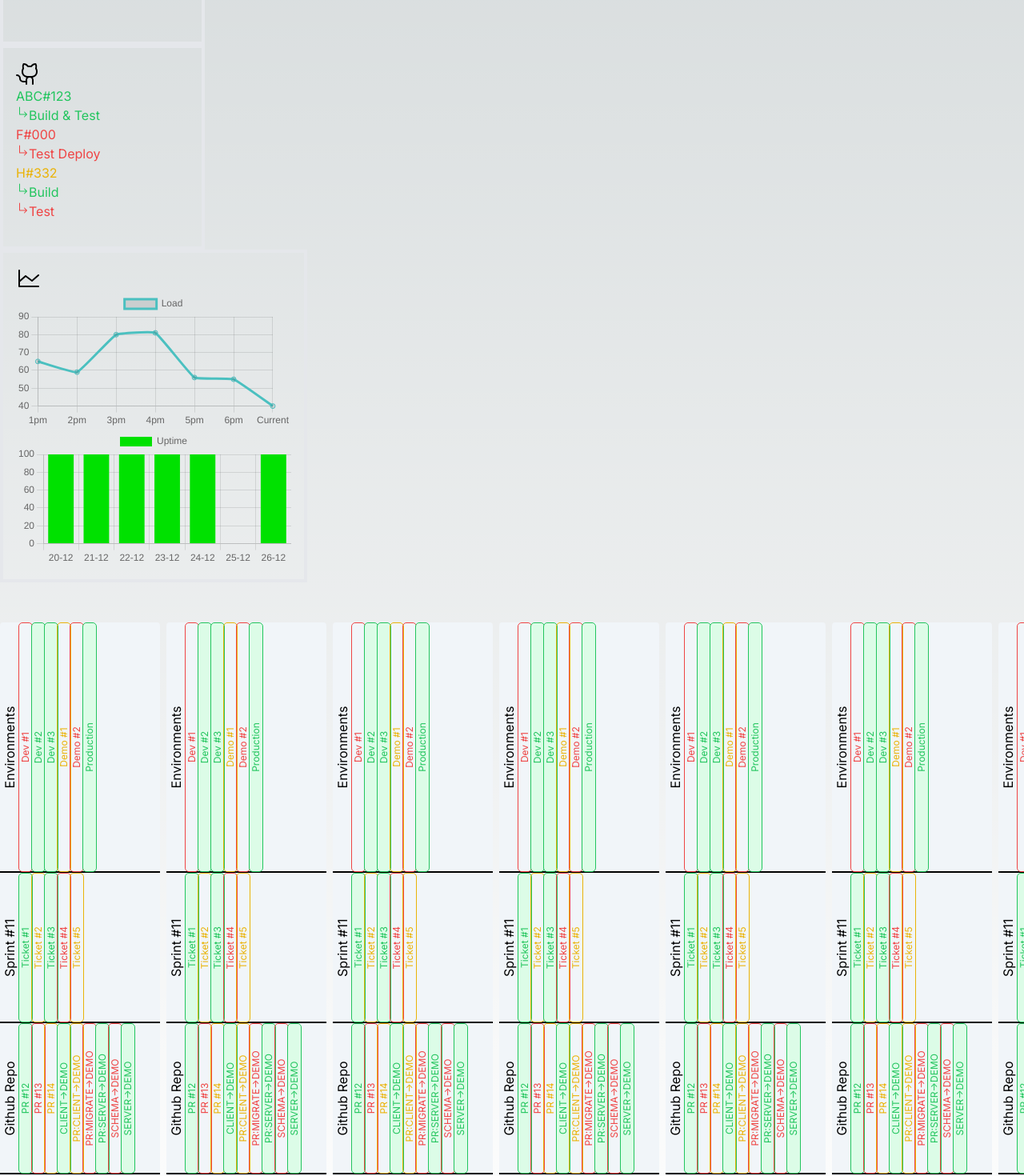
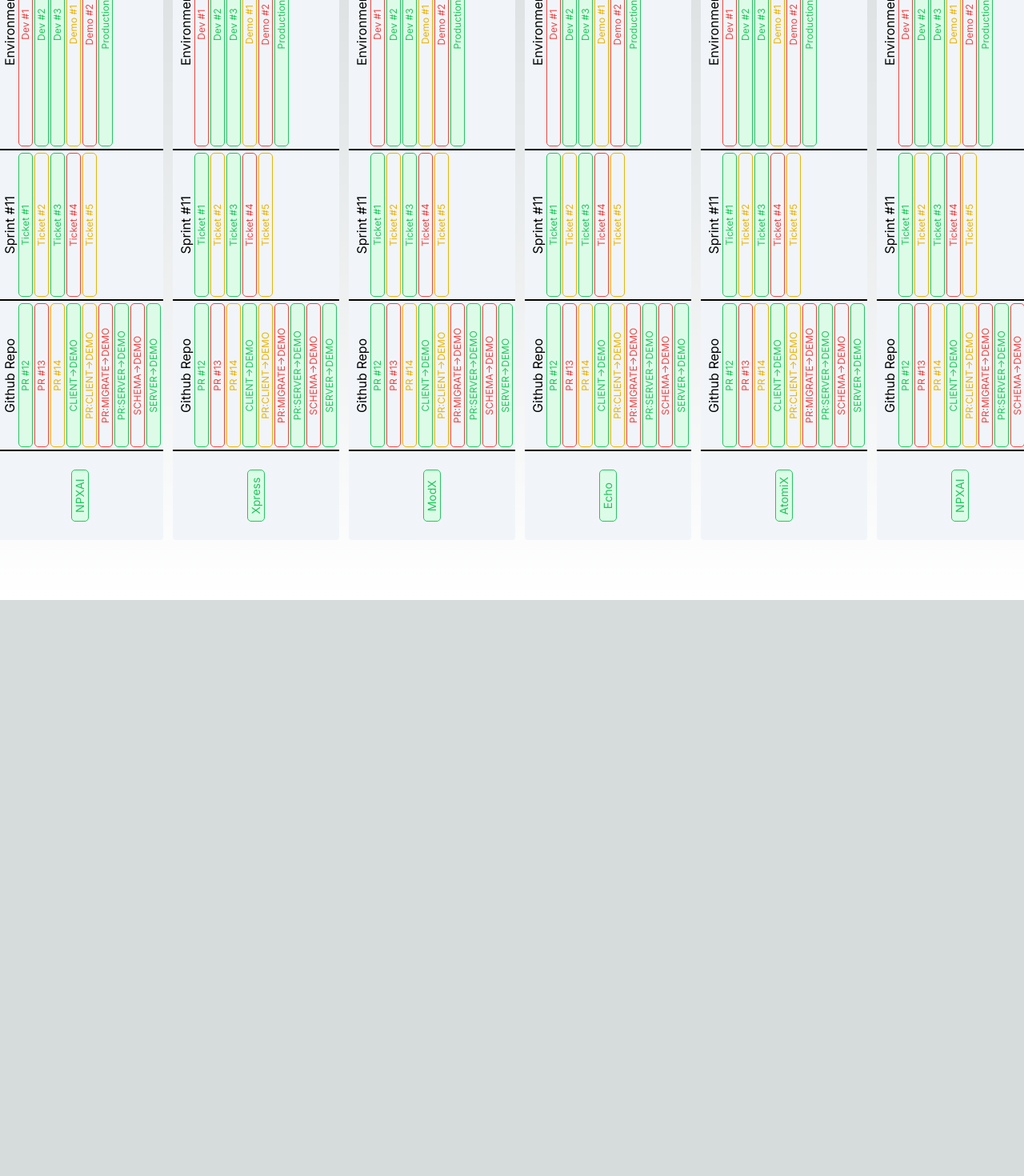
Before and after one commit to kennethkvs/Windows, a Next.js app: page / in a window 1280 px wide. Shown: the part 200-1670 px from the top of the page at 80% size. After the commit the page ends 950 px from the top, so only its background shows below. Built offline with nearby package versions, Linux system fonts and the light colour scheme.

Commit message:
merged dashboard components and card components

```diff
--- a/package.json
+++ b/package.json
@@ -10,13 +10,16 @@
   },
   "dependencies": {
     "@phosphor-icons/react": "^2.0.10",
+    "@radix-ui/react-progress": "^1.0.3",
     "autoprefixer": "10.4.14",
+    "chart.js": "^4.3.2",
     "eslint": "8.45.0",
     "eslint-config-next": "13.4.12",
     "framer-motion": "^10.14.0",
     "next": "13.4.12",
     "postcss": "8.4.27",
     "react": "18.2.0",
+    "react-chartjs-2": "^5.2.0",
     "react-dom": "18.2.0",
     "tailwindcss": "3.3.3",
     "yarn": "^1.22.19"
--- a/src/app/page.js
+++ b/src/app/page.js
@@ -10,11 +10,8 @@ export default function Home() {
   const tempData = [].concat(...new Array(20).fill(projectNames));
   return (
     <main className="flex min-h-screen flex-col justify-center ">
-      <AzureStatus />
-      <RepoStatus />
-      <EnvironmentStatus />
-      {/* Render 10 cards */}
-      <div className="flex h-[900px] items-center gap-2 overflow-y-hidden scroll-smooth">
+      {/* {TODO: figure out height auto expading} */}
+      <div className="flex h-[950px] items-center gap-5 overflow-y-hidden scroll-smooth">
         {tempData.map((value, index) => (
           <Card key={index} name={value} />
         ))}
--- a/src/components/Card.jsx
+++ b/src/components/Card.jsx
@@ -1,6 +1,9 @@
 import { motion } from "framer-motion";
 import React, { useState } from "react";
 import { Sections } from "./Sections";
+import { AzureStatus } from "./AzureStatus";
+import { RepoStatus } from "./RepoStatus";
+import { EnvironmentStatus } from "./EnvironmentStatus";
 
 export const Card = (props) => {
   const [rotate, setRotate] = useState(false);
@@ -32,10 +35,16 @@ export const Card = (props) => {
   ];
 
   return (
-    <div className=" flex flex-col items-center">
+    <div className="flex flex-col items-center">
       {rotate && (
-        <motion.div className="mb-1 min-h-[700px] min-w-[800px] bg-slate-400">
-          hello world
+        <motion.div className="mb-1 flex min-h-[700px] min-w-[800px] flex-col justify-evenly bg-slate-400">
+          <div className="flex justify-evenly">
+            <AzureStatus />
+            <RepoStatus />
+          </div>
+          <div className="flex content-center justify-evenly">
+            <EnvironmentStatus />
+          </div>
         </motion.div>
       )}
       <motion.div
@@ -50,19 +59,20 @@ export const Card = (props) => {
           scale: rotate ? 1 : 1,
         }}
       >
-        <div className="border-separateflex-row flex min-h-[200px] min-w-[800px] rounded bg-slate-100 text-black">
+        <div className="flex min-h-[200px] min-w-[800px] border-separate flex-row rounded bg-slate-100 text-black">
           <div className=" mb-12 ml-6 mr-6 mt-12 w-1/12 place-self-center text-center">
             <div className="rounded bg-green-100 text-center text-sm text-green-500 outline outline-1 outline-green-500">
               {props.name}
             </div>
           </div>
-          <div className="mr-[1px] w-3/12 border-l-2 border-black">
+          <div className="w-3/12 border-l-2 border-black">
             <Sections name="Github Repo" cols="2" data={ghData} />
           </div>
-          <div className="mr-[1px] w-3/12 border-l-2 border-black">
+          <div className="w-3/12 border-l-2 border-black">
             <Sections name="Sprint #11" cols="2" data={ticketData} />
           </div>
-          <div className="mr-[1px] w-5/12 border-l-2 border-black">
+          <div className="w-5/12 border-l-2 border-black">
+            {/* TODO: fix cols not working */}
             <Sections name="Environments" cols="3" data={envData} />
           </div>
         </div>
--- a/src/components/Sections.jsx
+++ b/src/components/Sections.jsx
@@ -7,11 +7,12 @@ const red = ["rejected", "failed", "late", "down"];
 
 export const Sections = (props) => {
   return (
-    <>
+    <div className="m-1">
       <div className="text-center">{props.name}</div>
-      <div className={`grid grid-cols-${props.cols}`}>
+      <div className={`grid grid-cols-${props.cols} gap-1`}>
         {props.data.map((data, index) => (
           <Status
+            key={index}
             title={data.title}
             color={
               green.includes(data.status)
@@ -23,6 +24,6 @@ export const Sections = (props) => {
           />
         ))}
       </div>
-    </>
+    </div>
   );
 };
```
